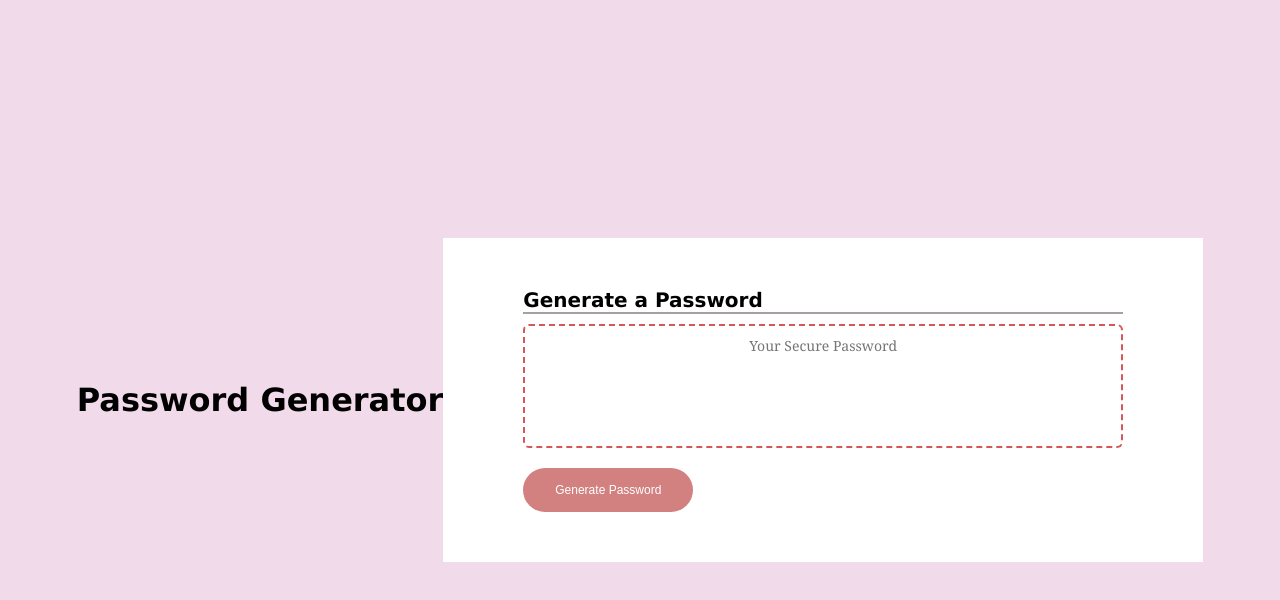
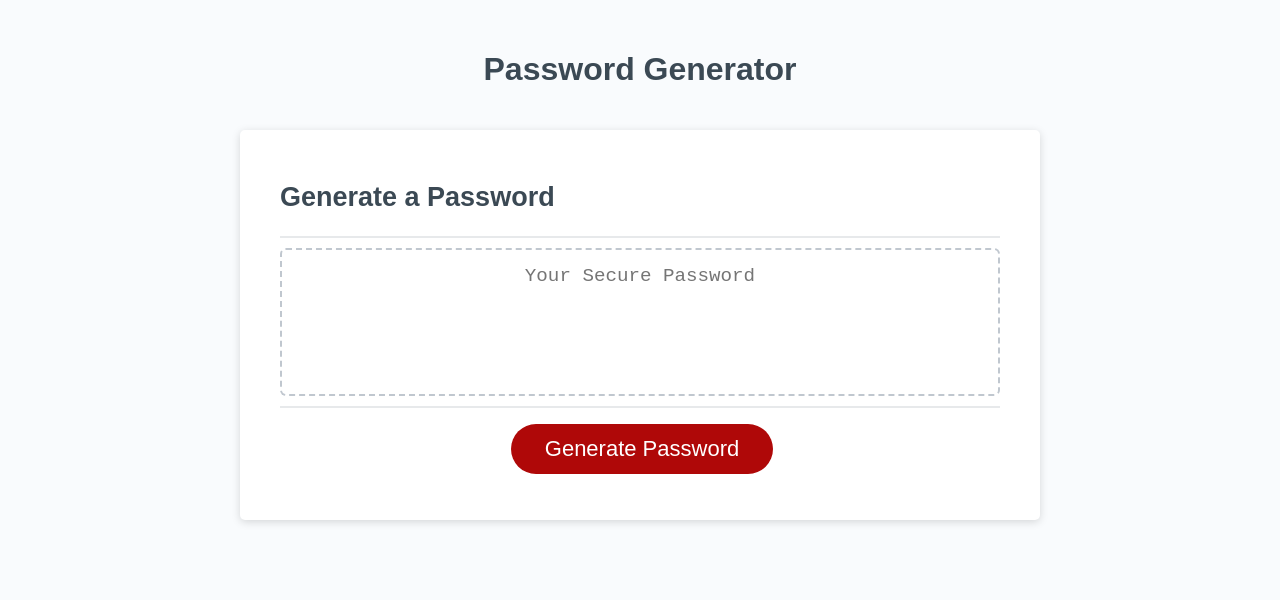
Before and after one commit to gjudilla/password-generator, a plain HTML site: page index.html in a window 1280 px wide. Drawn offline with Linux system fonts and the light colour scheme.

Commit message:
created variables

```diff
--- /dev/null
+++ b/MyOwnAttempt/style.css
@@ -0,0 +1,86 @@
+* {
+    margin: 0;
+    padding: 0;
+    user-select: none;
+    box-sizing: border-box;
+    }
+
+body {
+    background-color: #e4b9d584;
+    justify-content: center;
+    align-items: center;
+    display: flex;
+    min-height: 100vh;
+    }
+
+h1 {
+    font-family: Verdana, Geneva, Tahoma, sans-serif;
+    display: flex;
+    flex-direction: column;
+    align-items: center;
+    }
+
+
+.box{
+    background-color: white;
+    padding: 50px 80px;
+    border: none;
+    justify-content: center;
+    box-shadow: 2px 2px 10px 2px lightblue;
+    border-radius: 20px;
+    }
+
+h1,
+.box{
+    display: block;
+    align-items: center;
+    vertical-align: middle;
+    padding: 50px;
+    }
+
+h2{
+    font-family: Verdana, Geneva, Tahoma, sans-serif;
+    border-bottom: 2px solid #a7a0a0;
+    margin-bottom: 30px;
+    font-size: 20px;
+    }
+
+input {
+    padding-top: 20px;
+    padding-bottom: 100px;
+    user-select: none;
+    height: 10px;
+    width: 600px;
+    border-radius: 6px;
+    border: none;
+    border: 2px dashed #d65757;
+    margin-bottom: 20px;
+    outline: none;
+    }
+
+input::placeholder{
+    font-size: 14px;
+    text-align: center;
+    font-family: Cambria, Cochin, Georgia, Times, 'Times New Roman', serif;
+    }
+
+.center-button {
+    /* align-items: center; */
+
+        }
+
+button{
+    background-color: #d38080;
+    border: none;
+    color: white;
+    padding: 15px 32px;
+    text-decoration: none;
+    font-size: 12px;
+    border-radius: 30px;
+    display: block;
+    margin-left: 35%;
+    }
+
+button:hover{
+    color:lightblue;
+}
--- a/index.html
+++ b/index.html
@@ -1,29 +1,34 @@
 <!DOCTYPE html>
-<html lang="en-us">
-
+<html lang="en">
   <head>
-    <meta charset="UTF-8">
-    <meta name="viewport" content="width=device-width, initial-scale=1.0">
+    <meta charset="UTF-8" />
+    <meta name="viewport" content="width=device-width, initial-scale=1.0" />
+    <meta http-equiv="X-UA-Compatible" content="ie=edge" />
     <title>Password Generator</title>
-    <link rel="stylesheet" href="./style.css"/>
+    <link rel="stylesheet" href="style.css" />
   </head>
-
   <body>
+    <div class="wrapper">
       <header>
         <h1>Password Generator</h1>
       </header>
-
-<div class="box">
-    <div class="mini-box"></div>
+      <div class="card">
+        <div class="card-header">
           <h2>Generate a Password</h2>
-        <input type="text" name="" placeholder="Your Secure Password" id="password" readonly>
-        <div class="center-button"></div>
-            <button>Generate Password</button>
+        </div>
+        <div class="card-body">
+          <textarea
+            readonly
+            id="password"
+            placeholder="Your Secure Password"
+            aria-label="Generated Password"
+          ></textarea>
+        </div>
+        <div class="card-footer">
+          <button id="generate" class="btn">Generate Password</button>
         </div>
       </div>
     </div>
-
     <script src="script.js"></script>
   </body>
-
 </html>
--- a/script.js
+++ b/script.js
@@ -0,0 +1,41 @@
+// Assignment Code
+var generateBtn = document.querySelector("#generate");
+
+function generatePassword() {
+  // Variables
+  var upperCase = "ABCDEFGHIJKLMNOPQRSTUVWXYZ";
+  var lowerCase = "abcdefghijklmnopqrstuvwxyz";
+  var specialChar = "!@#$%^&*()?.<\>|=+:;,[-_]";
+  var numbers = "0123456789";
+
+
+}
+
+// Write password to the #password input
+function writePassword() {
+  var password = generatePassword();
+  var passwordText = document.querySelector("#password");
+
+  passwordText.value = password;
+
+}
+
+// Add event listener to generate button
+generateBtn.addEventListener("click", writePassword);
+
+
+/* GIVEN I need a new, secure password
+WHEN I click the button to generate a password
+THEN I am presented with a series of prompts for password criteria
+WHEN prompted for password criteria
+THEN I select which criteria to include in the password
+WHEN prompted for the length of the password
+THEN I choose a length of at least 8 characters and no more than 128 characters
+WHEN asked for character types to include in the password
+THEN I confirm whether or not to include lowercase, uppercase, numeric, and/or special characters
+WHEN I answer each prompt
+THEN my input should be validated and at least one character type should be selected
+WHEN all prompts are answered
+THEN a password is generated that matches the selected criteria
+WHEN the password is generated
+THEN the password is either displayed in an alert or written to the page
--- a/style.css
+++ b/style.css
@@ -1,70 +1,137 @@
-* {
-    margin: 0;
-    padding: 0;
-    user-select: none;
+*,
+*::before,
+*::after {
   box-sizing: border-box;
 }
 
-   body {
-     background-color: #e4b9d584;
-     justify-content: center;
-     align-items: center;
-     display: flex;
-     min-height: 100vh;
+html,
+body,
+.wrapper {
+  height: 100%;
+  margin: 0;
+  padding: 0;
 }
 
-
-    h1 {
-        font-family: Verdana, Geneva, Tahoma, sans-serif;
-        display:inline-block;
-        vertical-align: middle;
+body {
+  font-family: sans-serif;
+  background-color: #f9fbfd;
 }
 
-
-    .box{
-      background-color: white;
-      padding: 50px 80px;
-      border: none;
-      justify-content: center;
+.wrapper {
+  padding-top: 30px;
+  padding-left: 20px;
+  padding-right: 20px;
 }
 
-
-      h2{
-        font-family: Verdana, Geneva, Tahoma, sans-serif;
-        border-bottom: 2px solid #a7a0a0;
-        margin-bottom: 10px;
-        font-size: 20px;
+header {
+  text-align: center;
+  padding: 20px;
+  padding-top: 0px;
+  color: hsl(206, 17%, 28%);
 }
 
-      input {
-        padding-top: 20px;
-        padding-bottom: 100px;
-        user-select: none;
-        height: 10px;
-        width: 600px;
-        border-radius: 6px;
-        border: none;
-        border: 2px dashed #d65757;
-        margin-bottom: 20px;
-        outline: none;
+.card {
+  background-color: hsl(0, 0%, 100%);
+  border-radius: 5px;
+  border-width: 1px;
+  box-shadow: rgba(0, 0, 0, 0.15) 0px 2px 8px 0px;
+  color: hsl(206, 17%, 28%);
+  font-size: 18px;
+  margin: 0 auto;
+  max-width: 800px;
+  padding: 30px 40px;
 }
 
-       input::placeholder{
-         font-size: 14px;
-         text-align: center;
-         font-family: Cambria, Cochin, Georgia, Times, 'Times New Roman', serif;
+.card-header::after {
+  content: " ";
+  display: block;
+  width: 100%;
+  background: #e7e9eb;
+  height: 2px;
 }
 
-        .center-button {
-
+.card-body {
+  min-height: 100px;
 }
 
-        button{
-        background-color: #d38080; /* Green */
+.card-footer {
+  text-align: center;
+}
+
+.card-footer::before {
+  content: " ";
+  display: block;
+  width: 100%;
+  background: #e7e9eb;
+  height: 2px;
+}
+
+.card-footer::after {
+  content: " ";
+  display: block;
+  clear: both;
+}
+
+.btn {
   border: none;
-        color: white;
-        padding: 15px 32px;
-        text-decoration: none;
-        font-size: 12px;
-        border-radius: 30px;
+  background-color: hsl(360, 91%, 36%);
+  border-radius: 25px;
+  box-shadow: rgba(0, 0, 0, 0.1) 0px 1px 6px 0px rgba(0, 0, 0, 0.2) 0px 1px 1px
+    0px;
+  color: hsl(0, 0%, 100%);
+  display: inline-block;
+  font-size: 22px;
+  line-height: 22px;
+  margin: 16px 16px 16px 20px;
+  padding: 14px 34px;
+  text-align: center;
+  cursor: pointer;
 }
+
+button[disabled] {
+  cursor: default;
+  background: #c0c7cf;
+}
+
+.float-right {
+  float: right;
+}
+
+#password {
+  -webkit-appearance: none;
+  -moz-appearance: none;
+  appearance: none;
+  border: none;
+  display: block;
+  width: 100%;
+  padding-top: 15px;
+  padding-left: 15px;
+  padding-right: 15px;
+  padding-bottom: 85px;
+  font-size: 1.2rem;
+  text-align: center;
+  margin-top: 10px;
+  margin-bottom: 10px;
+  border: 2px dashed #c0c7cf;
+  border-radius: 6px;
+  resize: none;
+  overflow: hidden;
+}
+
+@media (max-width: 690px) {
+  .btn {
+    font-size: 1rem;
+    margin: 16px 0px 0px 0px;
+    padding: 10px 15px;
+  }
+
+  #password {
+    font-size: 1rem;
+  }
+}
+
+@media (max-width: 500px) {
+  .btn {
+    font-size: 0.8rem;
+  }
+}
```
Also changed, not shown: MyOwnAttempt/index.html (added, +29 -0 lines), MyOwnAttempt/script.js (added), 2 other files. Lines whose indentation alone changed are shown as unchanged.
